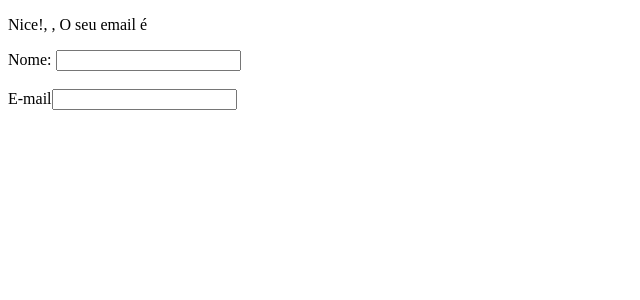
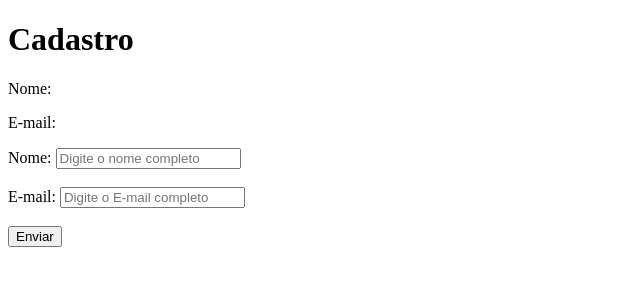
Before and after one commit to Rtheodor/estudoreact, a React (Create React App) app: page / in a window 1280 px wide. Shown: the top 300 px of the page, without its empty margins (0-640 px from the left). Built offline with nearby package versions, Linux system fonts and the light colour scheme.

Commit message:
Reutilizando Hooks no React

```diff
--- a/src/App.js
+++ b/src/App.js
@@ -1,28 +1,28 @@
-import React, { useState} from 'react';
+import React from 'react';
+import useForm from './useForm';
 
 function App(){
-const [name, setName] = useState("");
-const [email, setEmail] = useState("");
+    const [{values}, handleChange, handleSubmit] = useForm();
 
-const handleChange =(event)=>{
-    setName(event.target.value);
-}
-/*const handleChangeEmail =(event)=>{
-    setEmail(event.target.value);
-}*/
+    const enviarUsuario=()=>{
+        alert(`${values.name}`);
+    }
 
     return(
-        <div>
-            <p>Nice!, <strong>{name}</strong> , O seu email é <strong>{email}</strong></p>
-            <form>
-                <labe> Nome: </labe>
-                <input type="text" onChange={handleChange} /> <br /><br />
+    <div>
+        <h1>Cadastro</h1>
+        <p>Nome: {values.name}</p>
+        <p>E-mail: {values.email}</p>
+        <form onSubmit={handleSubmit(enviarUsuario)}>
+            <label>Nome: </label>
+            <input onChange={handleChange} type="text" name="name" placeholder="Digite o nome completo" /><br/><br/>
 
-                <label>E-mail</label>
-                <input type="text" onChange={event => setEmail(event.target.value)} /> <br /><br />
+            <label>E-mail: </label>
+            <input onChange={handleChange} type="text" name="email" placeholder="Digite o E-mail completo" /><br/><br/>
 
-            </form>
-        </div>
+            <button type="submit">Enviar</button>
+        </form>
+    </div>
     )
 }
 
--- /dev/null
+++ b/src/useForm.js
@@ -0,0 +1,21 @@
+import { useState} from 'react';
+
+function useForm(){
+    const [values, setValues] = useState({});
+
+    function handleChange(event){
+        const auxValues = { ...values};
+        auxValues[event.target.name] = event.target.value;
+        setValues(auxValues);
+    }
+
+    const handleSubmit = callback => event => {
+        event.preventDefault();
+        callback();
+    }
+
+
+    return [{values}, handleChange, handleSubmit];
+}
+
+export default useForm;
```
